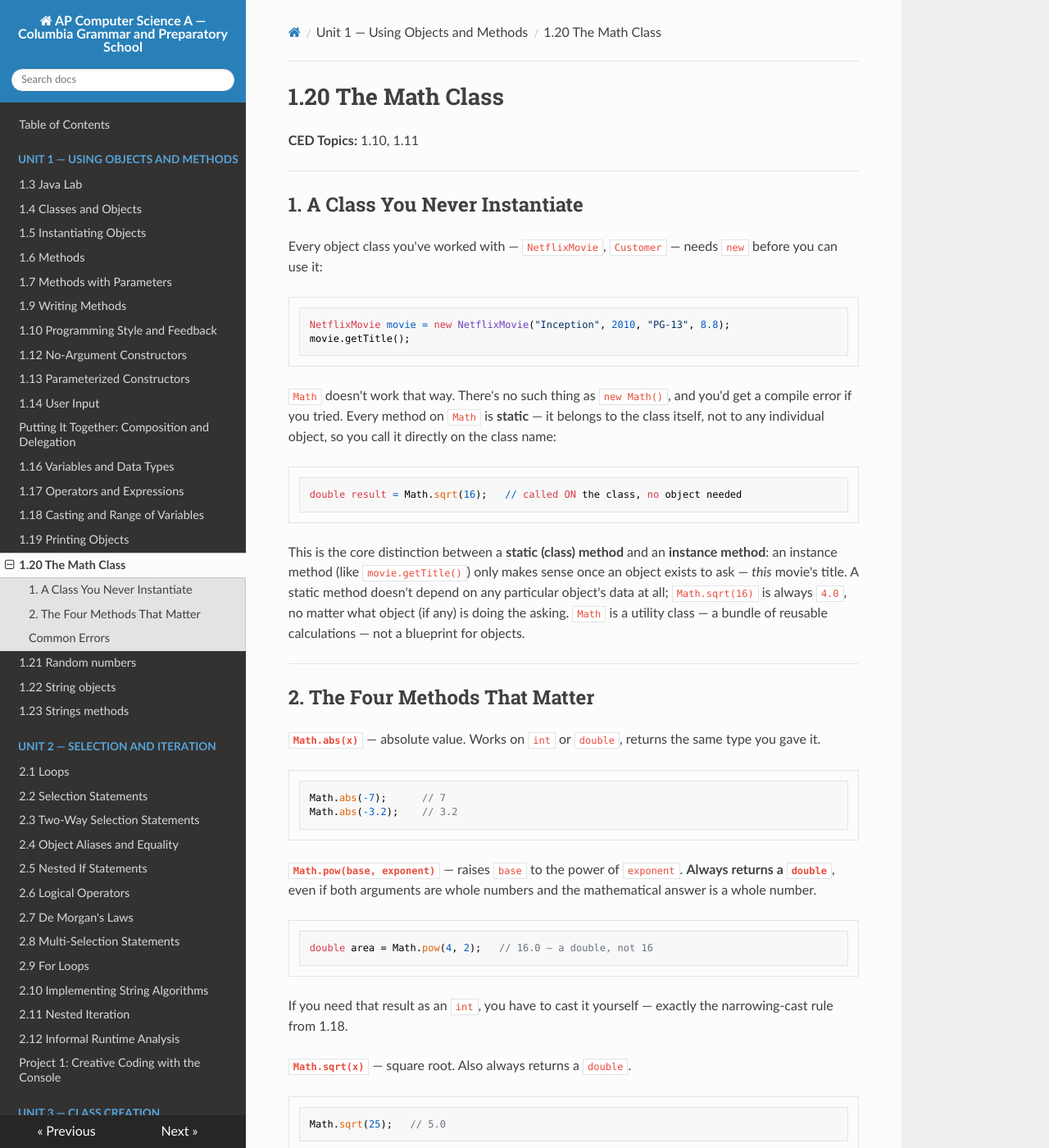
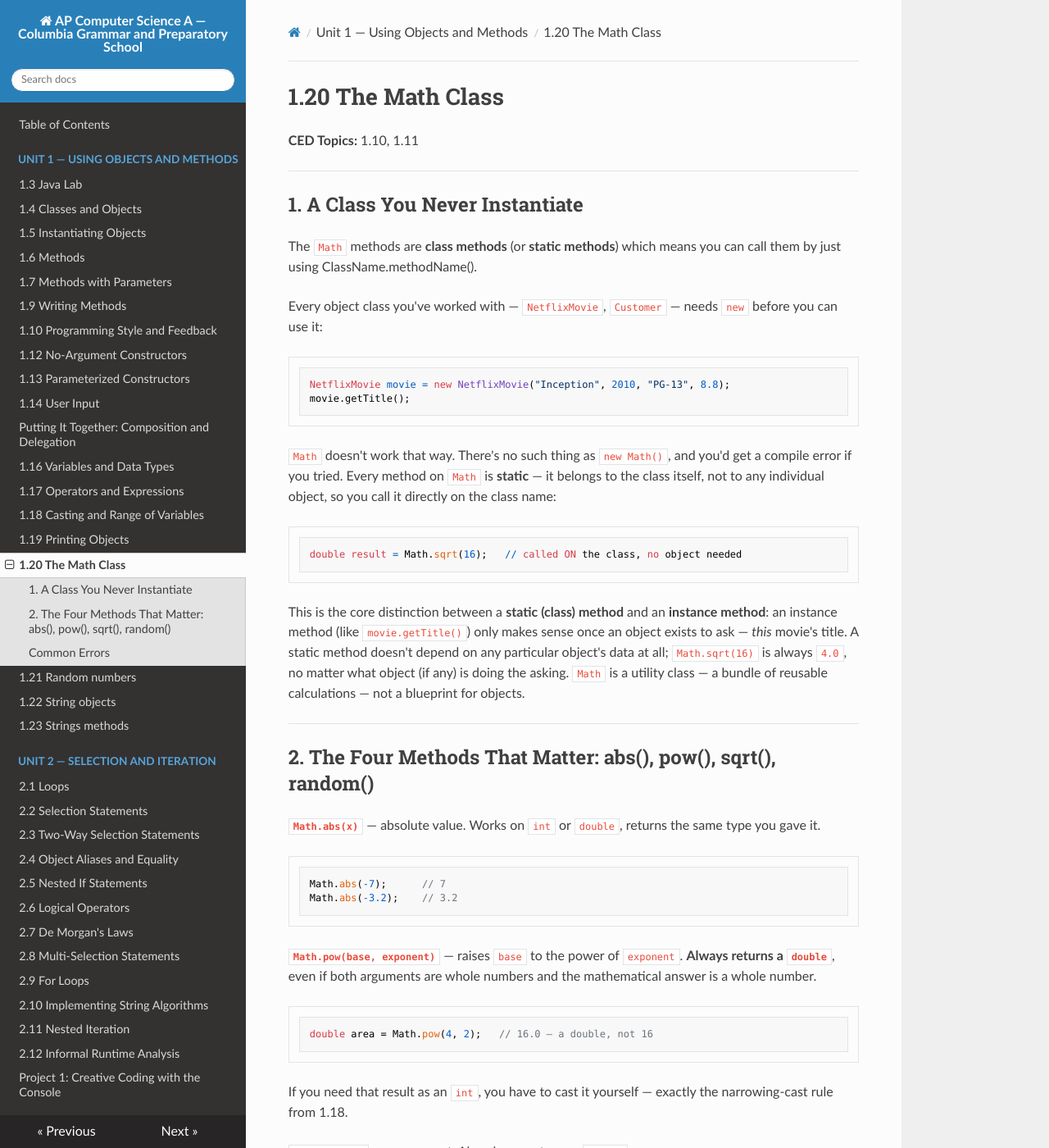
Before and after one commit to kjergens/apcsa-site, an MkDocs documentation site: the page built from docs/unit1/notes_20_the_math_class.md, in a window 1280 px wide and 1400 px high. Shown: the whole window at 82% size. Built offline with MkDocs 1.6.1, drawn with Linux system fonts in a browser that asks for light colours; nearby versions of some CDN libraries.

Commit message:
short note about static methods

```diff
--- a/docs/unit1/notes_20_the_math_class.md
+++ b/docs/unit1/notes_20_the_math_class.md
@@ -5,6 +5,8 @@
 ---
 
 ## 1. A Class You Never Instantiate
+
+The `Math` methods are **class methods** (or **static methods**) which means you can call them by just using ClassName.methodName().
 
 Every object class you've worked with — `NetflixMovie`, `Customer` — needs `new` before you can use it:
 
@@ -23,7 +25,7 @@ This is the core distinction between a **static (class) method** and an **instan
 
 ---
 
-## 2. The Four Methods That Matter
+## 2. The Four Methods That Matter: abs(), pow(), sqrt(), random()
 
 **`Math.abs(x)`** — absolute value. Works on `int` or `double`, returns the same type you gave it.
 
```
